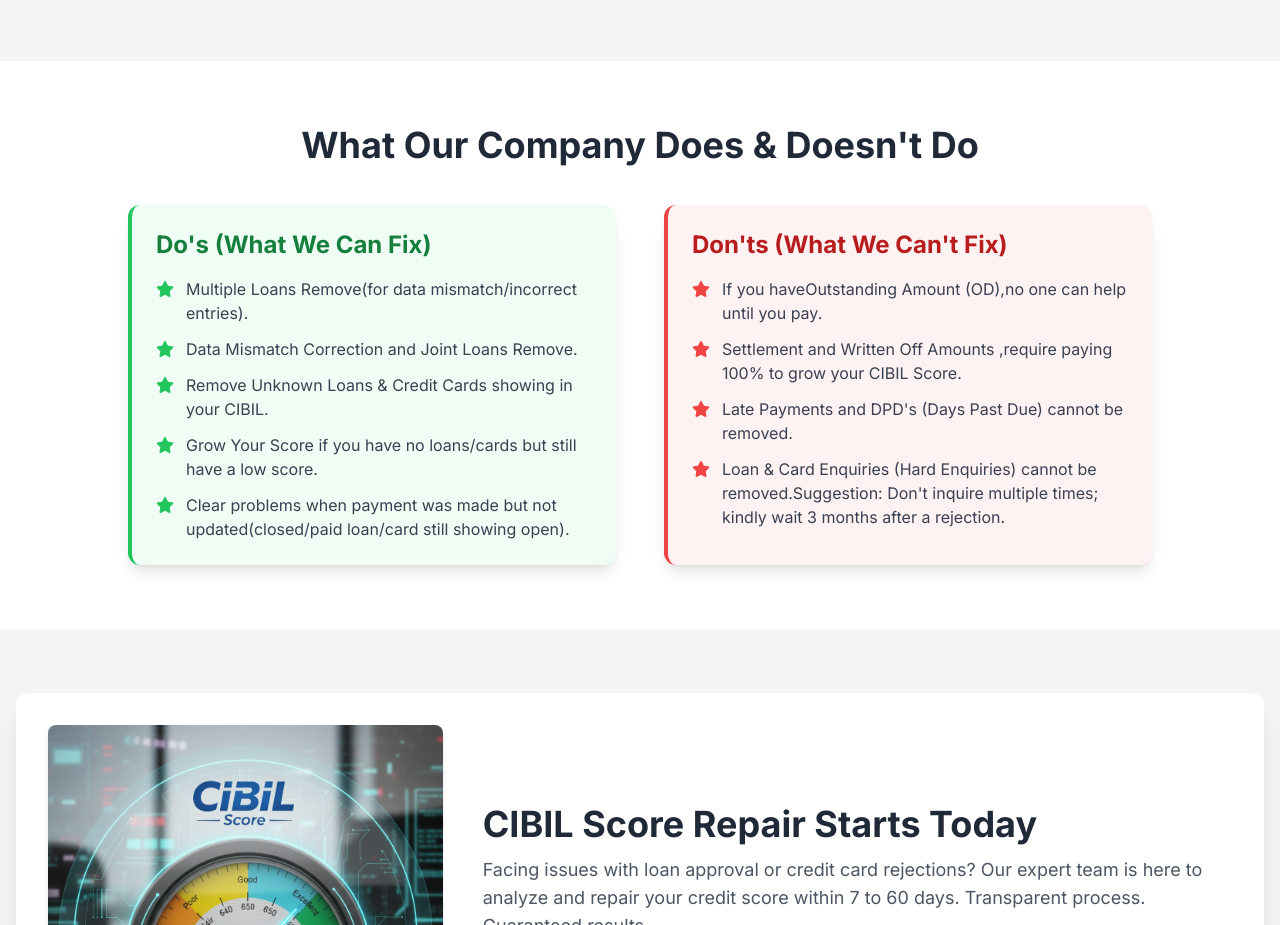
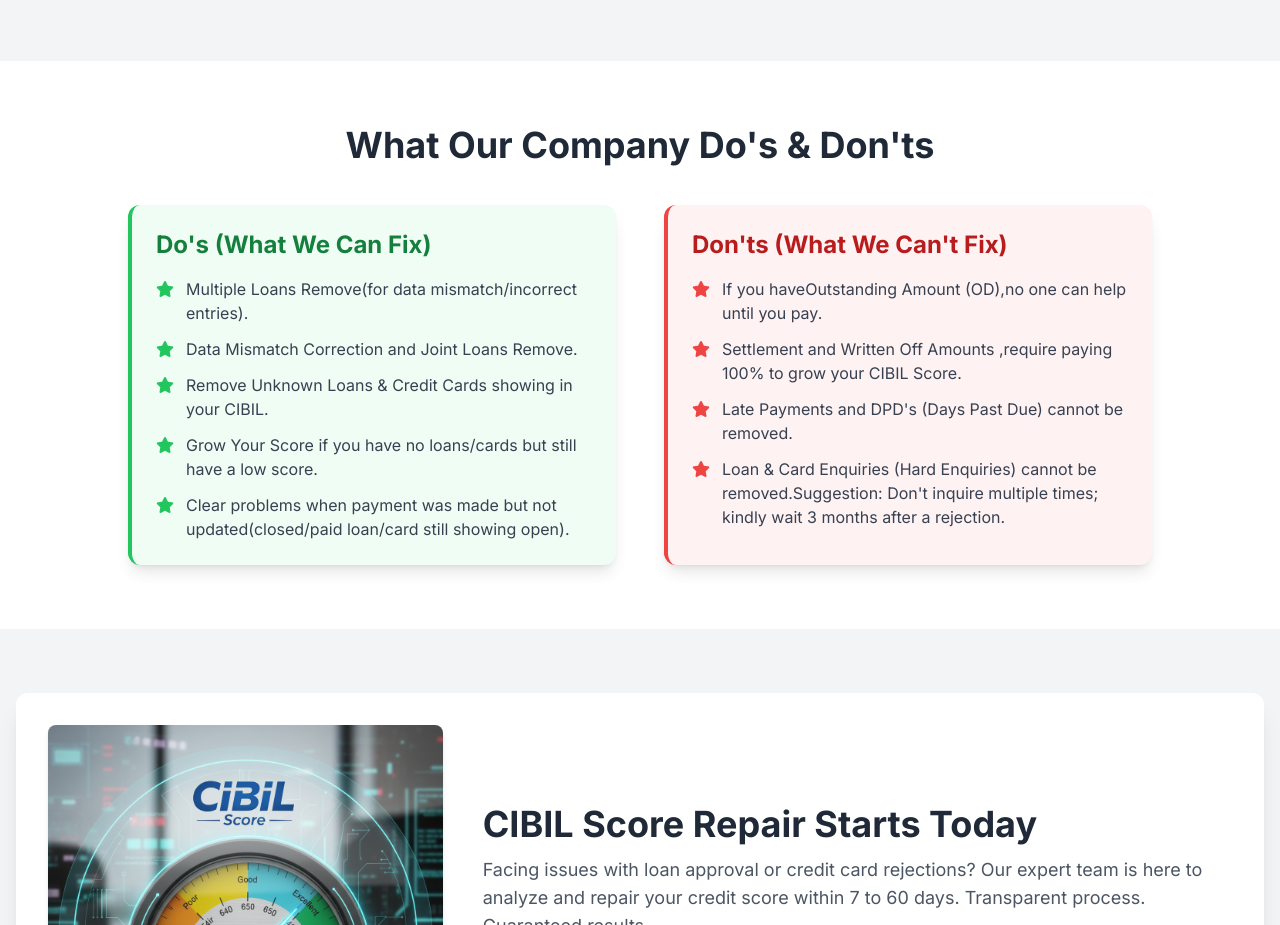
Before and after one commit to crkr004/Cibil_Score_Repair_Site, a plain HTML site: page index.html in a window 1280 px wide. Shown: the part 1731-2656 px from the top of the page. Drawn offline with nearby package versions, Linux system fonts and the light colour scheme.

Commit message:
Update Dos and don'ts index.html

```diff
--- a/index.html
+++ b/index.html
@@ -272,7 +272,7 @@
         <!-- Do's & Don'ts Section (New Section - based on CSR DO'S & DONT'S.jpg) -->
         <section id="guidelines" class="py-16 bg-white">
             <div class="container mx-auto px-4">
-                <h2 class="text-3xl sm:text-4xl font-bold text-gray-800 text-center mb-10">What Our Company Does & Doesn't Do</h2>
+                <h2 class="text-3xl sm:text-4xl font-bold text-gray-800 text-center mb-10">What Our Company Do's & Don'ts</h2>
                 <div class="flex flex-col lg:flex-row justify-center space-y-10 lg:space-y-0 lg:space-x-12 max-w-5xl mx-auto">
                     <!-- Do's Column -->
                     <div class="lg:w-1/2 p-6 rounded-xl shadow-lg border-l-4 border-green-500 bg-green-50">
```
